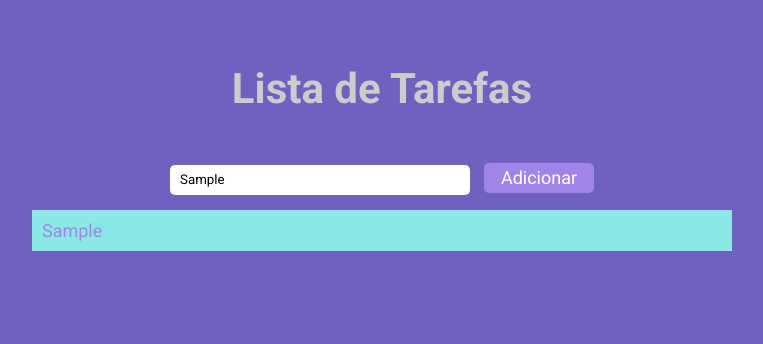
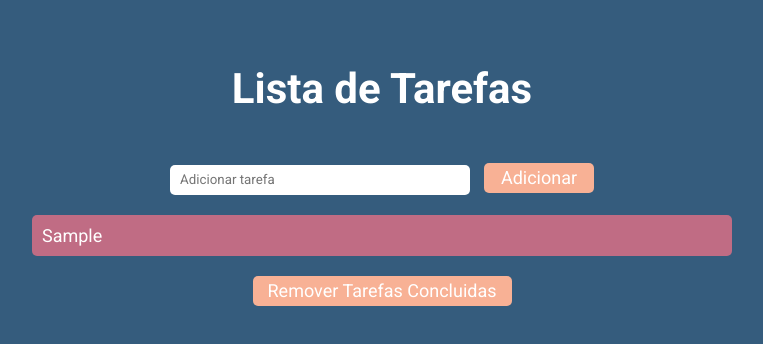
Before and after one commit to artifonn/lista-tarefas, a plain HTML site: page index.html in a window 1280 px wide. Both pictures are taken after typing "Sample" into the empty fields and a click on the button "Adicionar". Shown: the whole page, without its empty margins (258-1021 px from the left). Drawn offline with Linux system fonts and the light colour scheme.

Commit message:
Implementação: Limpa o imput ao adiconior um item na lista

```diff
--- a/index.html
+++ b/index.html
@@ -17,9 +17,10 @@
       <input class="input" type="text" placeholder="Adicionar tarefa">
       <button class="botao" onclick="capturarInput()">Adicionar</button>
     </div>
-    <div>
+    <div class="itens-area">
       <ul class="itens" id="addItens" onclick="marcarItem(event)">
       </ul>
+      <button class="botao-remover">Remover Tarefas Concluidas</button>
     </div>
   </main>
   <script src="./src/script.js"></script>
--- a/src/script.js
+++ b/src/script.js
@@ -1,10 +1,15 @@
 
 const capturarInput = () => {
-  let input = document.querySelector('input').value;
-  let addItens = document.getElementById('addItens');
-  let novoLi = document.createElement('li');
-  novoLi.innerText = input;
-  addItens.appendChild(novoLi);
+  let input = document.querySelector('input');
+  let inputValue = input.value.trim();
+
+  if(inputValue !== '') {
+    let addItens = document.getElementById('addItens');
+    let novoLi = document.createElement('li');
+    novoLi.innerText = inputValue;
+    addItens.appendChild(novoLi);
+    input.value = "";
+  }
 }
 
 const marcarItem = (event) => {
--- a/src/style.css
+++ b/src/style.css
@@ -10,14 +10,14 @@
 body {
   height: 100%;
   width: 100%;
-  background: #6F61C0;
+  background: #355c7d;
 }
 
 .title {
   display: flex;
   justify-content: center;
   margin-top: 5%;
-  color: #ccc;
+  color: #fff;
   font-size: 42px;
 }
 
@@ -50,28 +50,60 @@ body {
   margin-left: 10px;
   font-size: 18px;
   border: none;
-  background: #A084E8;
+  background: #f8b195;
   color: #fff;
   cursor: pointer;
 }
 
 .botao:hover {
-  background: rgb(220, 145, 250);
+  background: #f67280;
+  transition: all 0.5s;
+}
+
+.itens-area {
+  display: flex;
+  align-items: center;
+  flex-direction: column;
+  width: 100%;
+  height: auto;
 }
 
 ul li {
   cursor: pointer;
-  background: #8BE8E5;
+  background: #c06c84;
+  border-radius: 5px;
   padding: 10px;
+  margin: 5px 0px;
   width: 700px;
 }
+
 .itens {
   list-style: none;
   height: auto;
-  color: #A084E8;
+  color: #fff;
   font-size: 18px;
 }
 
 .remove {
   text-decoration: line-through;
+  margin: 5px 0px;
+  background: #6c5b7b;
 }
+
+.botao-remover {
+  margin: auto;
+  line-height: 30px;
+  margin-top: 15px;
+  border-radius: 5px;
+  font-size: 18px;
+  border: none;
+  padding: 0 15px 0 15px;
+  background: #f8b195;
+  color: #fff;
+  cursor: pointer;
+}
+
+.botao-remover:hover {
+  background: #f67280;
+  transition: all 0.5s;
+}
```
